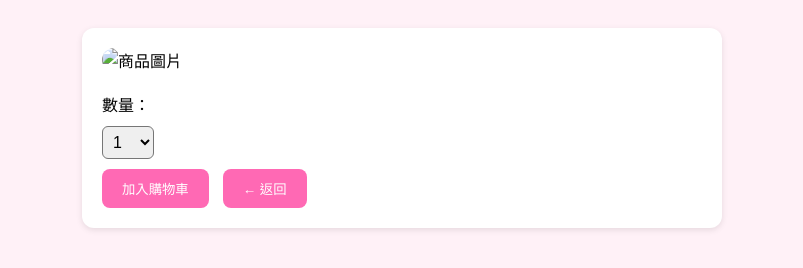
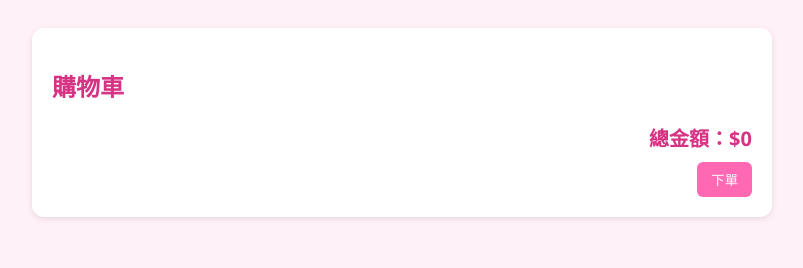
Before and after one commit to JP5588-afk/kobayashi-shop, a plain HTML site: page cart.html in a window 1280 px wide. Shown: the whole page, without its empty margins (238-1041 px from the left). Drawn offline with Linux system fonts and the light colour scheme.

Commit message:
Update cart.html

```diff
--- a/cart.html
+++ b/cart.html
@@ -3,105 +3,138 @@
 <head>
   <meta charset="UTF-8">
   <meta name="viewport" content="width=device-width, initial-scale=1.0">
-  <title>商品詳情</title>
+  <title>購物車</title>
   <style>
     body {
       font-family: "Segoe UI", "Helvetica Neue", sans-serif;
       background-color: #fff1f7;
       padding: 20px;
     }
-    .container {
-      max-width: 600px;
+    .cart-container {
+      max-width: 700px;
       margin: auto;
       background: white;
       padding: 20px;
       border-radius: 12px;
       box-shadow: 0 2px 6px rgba(0,0,0,0.1);
     }
-    img {
-      width: 100%;
-      border-radius: 12px;
+    h2 {
+      color: #d63384;
+      margin-bottom: 20px;
     }
-    h2 {
-      margin-top: 10px;
+    .cart-item {
+      display: flex;
+      align-items: center;
+      border-bottom: 1px solid #eee;
+      padding: 10px 0;
+    }
+    .cart-item img {
+      width: 60px;
+      height: 60px;
+      object-fit: cover;
+      border-radius: 6px;
+      margin-right: 10px;
+    }
+    .item-info {
+      flex-grow: 1;
+    }
+    .item-info p {
+      margin: 4px 0;
+    }
+    .item-qty {
+      margin-right: 10px;
+    }
+    .item-total {
+      font-weight: bold;
       color: #d63384;
-    }
-    .price {
-      font-size: 20px;
-      margin: 10px 0;
     }
     .btn {
       background: #ff69b4;
       color: white;
       border: none;
-      padding: 10px 20px;
-      margin-right: 10px;
-      border-radius: 8px;
+      padding: 8px 14px;
+      border-radius: 6px;
       cursor: pointer;
     }
     .btn:hover {
       background: #ff92c2;
     }
-    label, select {
-      font-size: 16px;
-      margin: 10px 0;
-      display: block;
+    .total-price {
+      text-align: right;
+      margin-top: 20px;
+      font-size: 20px;
+      font-weight: bold;
+      color: #d63384;
     }
-    select {
-      padding: 6px;
-      border-radius: 6px;
+    .actions {
+      text-align: right;
+      margin-top: 10px;
     }
   </style>
 </head>
 <body>
-  <div class="container">
-    <img id="product-img" src="" alt="商品圖片">
-    <h2 id="product-name"></h2>
-    <p class="price" id="product-price"></p>
-
-    <label for="quantity">數量：</label>
-    <select id="quantity">
-      <option value="1">1</option>
-      <option value="2">2</option>
-      <option value="3">3</option>
-      <option value="4">4</option>
-      <option value="5">5</option>
-      <option value="6">6</option>
-      <option value="7">7</option>
-      <option value="8">8</option>
-      <option value="9">9</option>
-      <option value="10">10</option>
-    </select>
-
-    <button class="btn" onclick="addToCart()">加入購物車</button>
-    <button class="btn" onclick="history.back()">← 返回</button>
+  <div class="cart-container">
+    <h2>購物車</h2>
+    <div id="cart-items"></div>
+    <div class="total-price" id="total-price">總金額：$0</div>
+    <div class="actions">
+      <button class="btn" onclick="checkout()">下單</button>
+    </div>
   </div>
 
   <script>
-    const params = new URLSearchParams(window.location.search);
-    const id = parseInt(params.get("id"));
-    const products = JSON.parse(localStorage.getItem("products") || "[]");
-    const product = products.find(p => p.id === id);
+    function renderCart() {
+      const cartItems = JSON.parse(localStorage.getItem("cart") || "[]");
+      const cartDiv = document.getElementById("cart-items");
+      const totalPriceEl = document.getElementById("total-price");
+      cartDiv.innerHTML = "";
+      let total = 0;
 
-    if (product) {
-      document.getElementById("product-img").src = product.image || "https://via.placeholder.com/300";
-      document.getElementById("product-name").textContent = product.name;
-      document.getElementById("product-price").textContent = `$${product.price}`;
+      cartItems.forEach((item, index) => {
+        const itemTotal = item.price * item.quantity;
+        total += itemTotal;
+
+        const div = document.createElement("div");
+        div.className = "cart-item";
+        div.innerHTML = `
+          <img src="${item.image || 'https://via.placeholder.com/60'}" alt="商品圖片">
+          <div class="item-info">
+            <p><strong>${item.name}</strong></p>
+            <p>$${item.price}</p>
+          </div>
+          <select class="item-qty" onchange="updateQty(${index}, this.value)">
+            ${Array.from({length: 10}, (_, i) => `<option value="${i+1}" ${item.quantity === i+1 ? 'selected' : ''}>${i+1}</option>`).join("")}
+          </select>
+          <div class="item-total">$${itemTotal}</div>
+          <button class="btn" onclick="removeItem(${index})">刪除</button>
+        `;
+        cartDiv.appendChild(div);
+      });
+
+      totalPriceEl.textContent = `總金額：$${total}`;
     }
 
-    function addToCart() {
-      const quantity = parseInt(document.getElementById("quantity").value);
-      if (!product || quantity <= 0) return;
-      let cart = JSON.parse(localStorage.getItem("cart") || "[]");
-      const index = cart.findIndex(i => i.id === product.id);
-      if (index >= 0) {
-        cart[index].quantity += quantity;
-      } else {
-        cart.push({ ...product, quantity });
-      }
+    function updateQty(index, qty) {
+      const cart = JSON.parse(localStorage.getItem("cart") || "[]");
+      cart[index].quantity = parseInt(qty);
       localStorage.setItem("cart", JSON.stringify(cart));
-      alert("已加入購物車！");
+      renderCart();
     }
+
+    function removeItem(index) {
+      const cart = JSON.parse(localStorage.getItem("cart") || "[]");
+      cart.splice(index, 1);
+      localStorage.setItem("cart", JSON.stringify(cart));
+      renderCart();
+    }
+
+    function checkout() {
+      alert("已送出訂單！");
+      localStorage.removeItem("cart");
+      renderCart();
+    }
+
+    window.onload = renderCart;
   </script>
 </body>
 </html>
```
